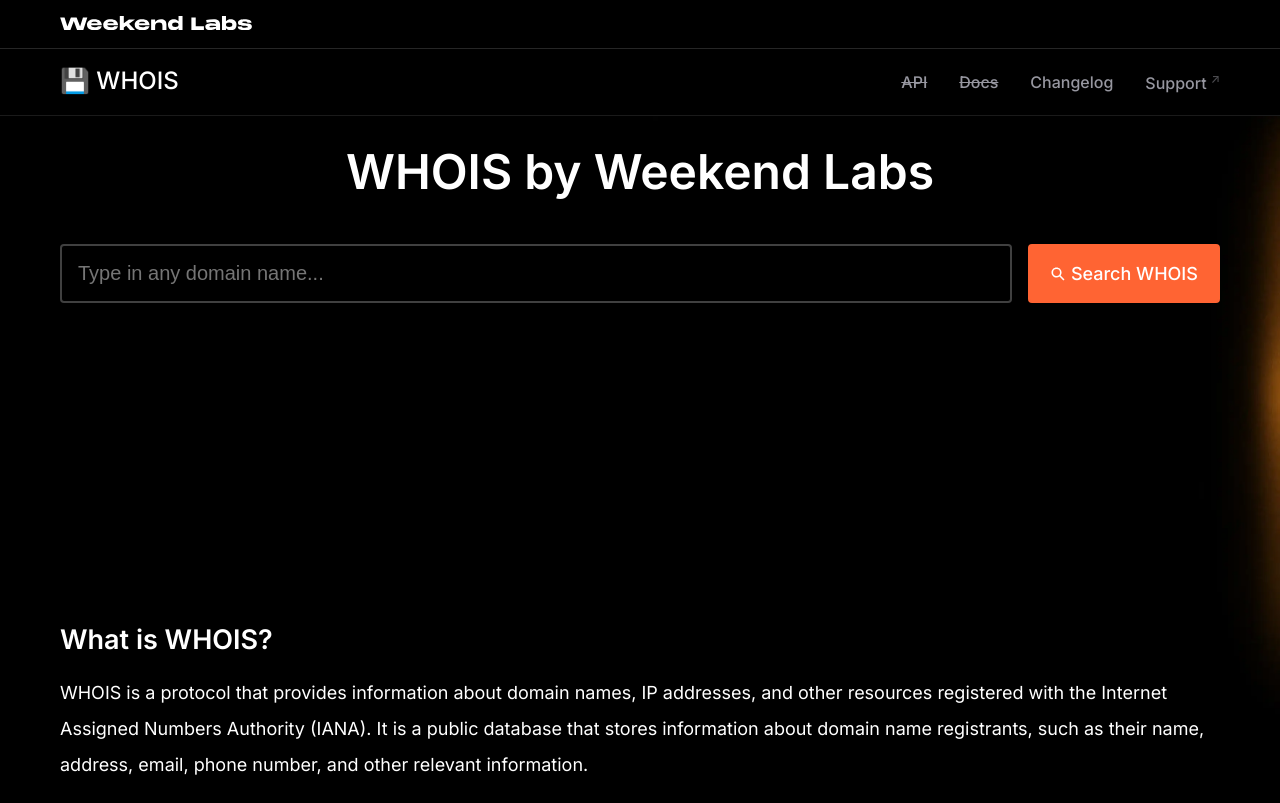
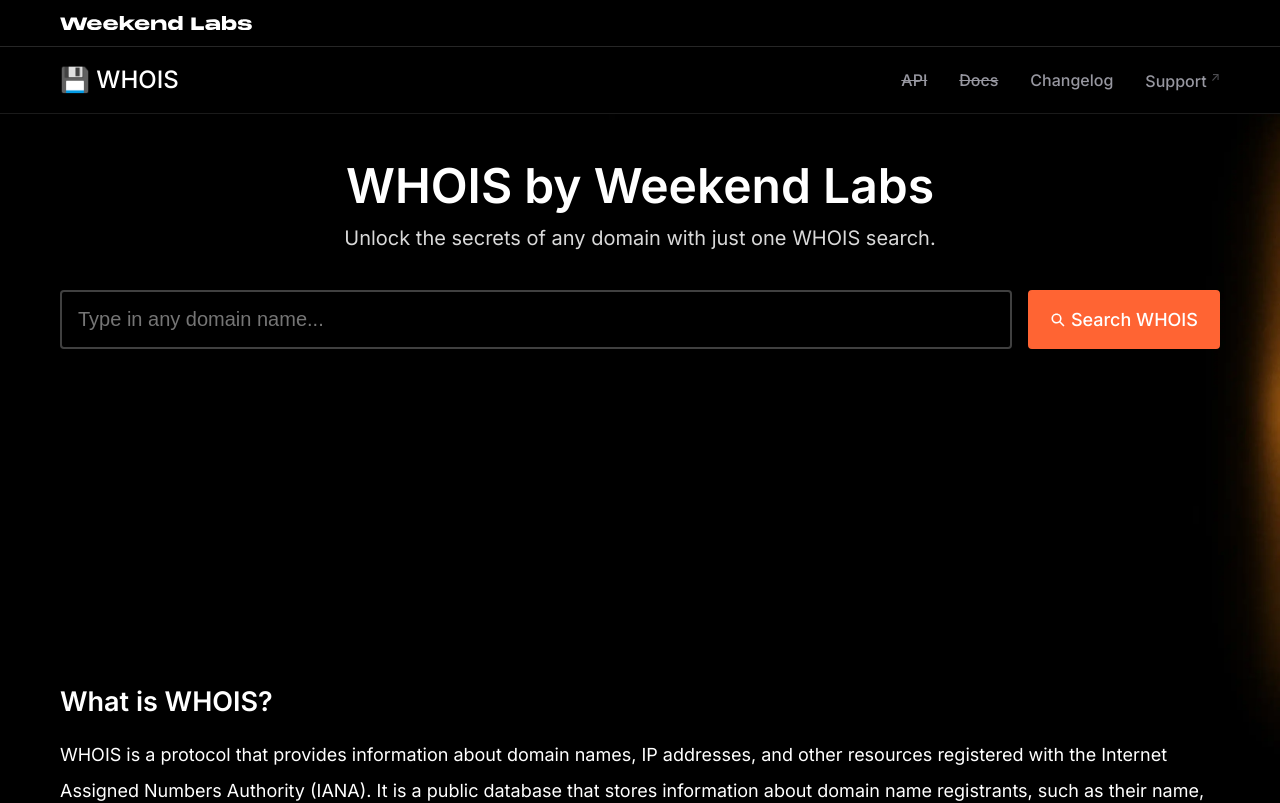
Before and after one commit to weekendlabshq/whois, a Next.js app: page / in a window 1280 px wide. Shown: the top 803 px of the page. Built offline with nearby package versions, Linux system fonts and the light colour scheme.

Commit message:
Page titles, formatting

```diff
--- a/src/pages/index.tsx
+++ b/src/pages/index.tsx
@@ -41,6 +41,7 @@
         <section className="hero">
           <div className="container">
             <h1>WHOIS by <br className='no-desktop' /> Weekend Labs</h1>
+            <p>Unlock the secrets of any domain with just one WHOIS search.</p>
             <form onSubmit={handleSubmit}>
               <input
                 type="text"
--- a/src/styles/breakpoints/992up.scss
+++ b/src/styles/breakpoints/992up.scss
@@ -26,7 +26,7 @@
 }
 
 .hero {
-    padding: 0 1rem;
+    padding: 1rem;
 }
 
 .back-home {
--- a/src/styles/breakpoints/base.scss
+++ b/src/styles/breakpoints/base.scss
@@ -59,9 +59,11 @@
     .header__logo {
       padding: .5rem 0;
 
-      a:after {
-        content: '';
-        margin-right: 0;
+      a {
+        &:after {
+          content: '';
+          margin-right: 0;
+        }
       }
     }
   }
@@ -83,6 +85,7 @@
         align-items: center;
         display: flex;
         border-bottom: 0;
+        padding-bottom: 0;
 
         svg {
           max-width: 12rem;
@@ -159,6 +162,7 @@
     color: #fff;
     font-size: 1.25rem;
     opacity: .85;
+    margin: .5rem 0 0;
   }
 
   a {
@@ -174,7 +178,7 @@
 
   form {
     display: flex;
-    margin-top: 3rem;
+    margin-top: 2rem;
 
     input {
       border: 2px solid rgba(255, 255, 255, .25);
@@ -269,6 +273,7 @@
 
 .breadcrumbs {
   padding: 1rem 0 0;
+
   a {
     border-bottom: 0;
     text-decoration: none;
```
Also changed, not shown: src/pages/changelog.tsx (+7 -2 lines), src/utils/analytics.tsx (deleted, +0 -10 lines).
